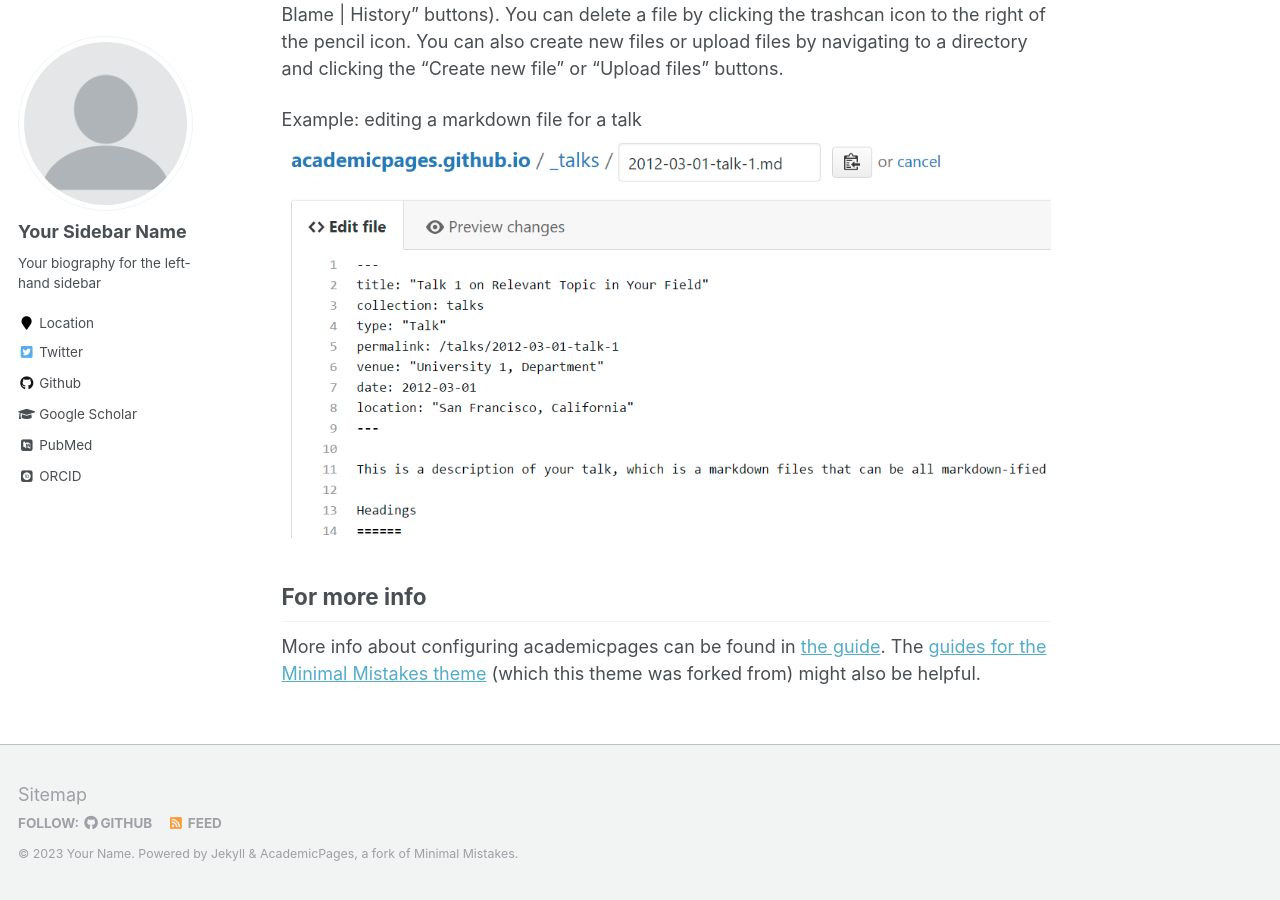
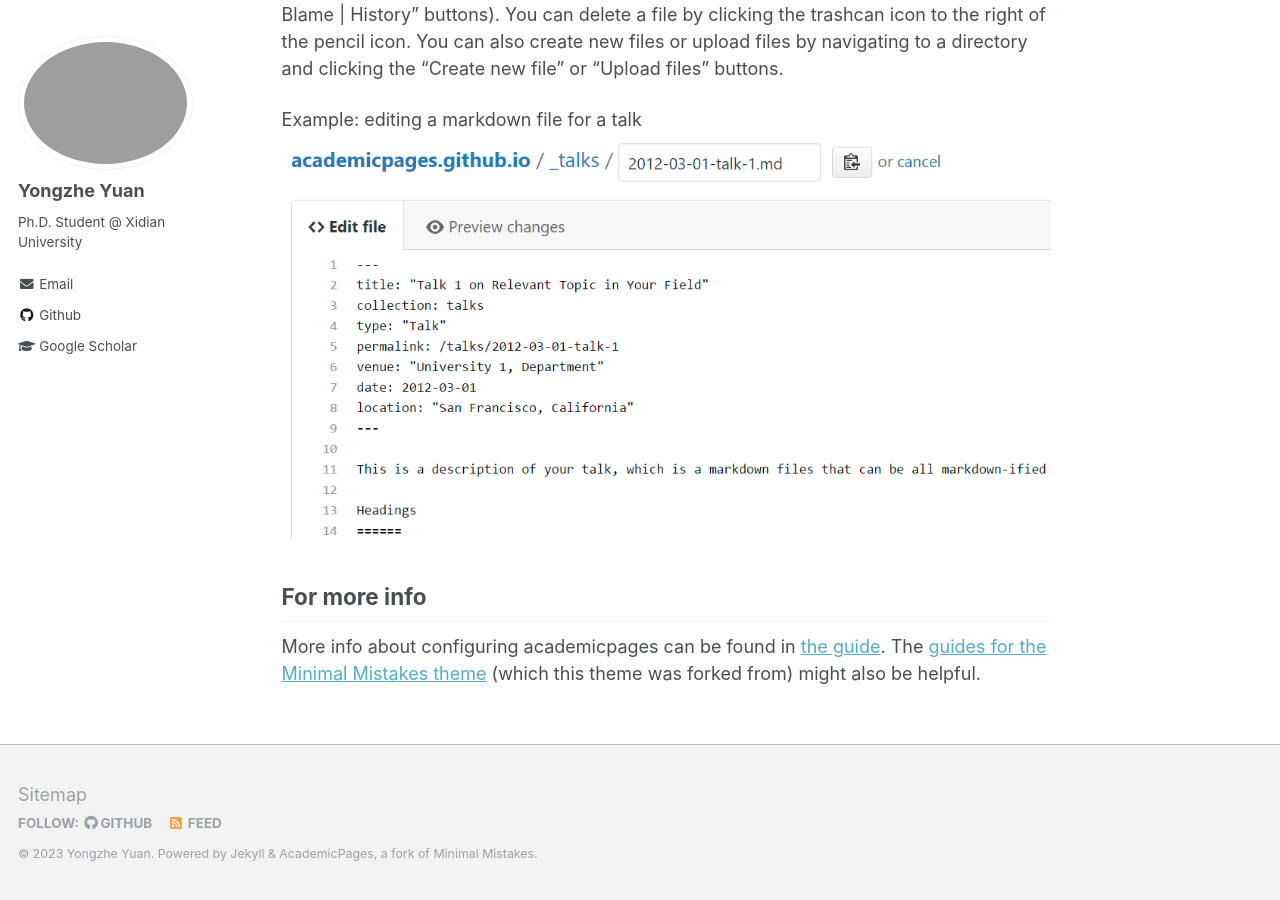
Before and after one commit to YYZMARS/YYZMARS.github.io, a Jekyll site: the page built from _pages/about.md, in a window 1280 px wide and 900 px high, scrolled down 2463 px. Built offline with Jekyll 4.4.1, drawn with Linux system fonts in a browser that asks for light colours; some web fonts are replaced.

Commit message:
Update _config.yml

```diff
--- a/_config.yml
+++ b/_config.yml
@@ -8,12 +8,13 @@
 # Site Settings
 locale                   : "en-US"
 title                    : "Yongzhe Yuan"
-title_separator          : "-"
-name                     : &name "Your Name"
-description              : &description "personal description"
+title_separator          :
+name                     : "Yongzhe Yuan"
+description              :
 url                      : https://yyzmars.github.io/ # the base hostname & protocol for your site e.g. "https://mmistakes.github.io"
 baseurl                  : "" # the subpath of your site, e.g. "/blog"
-repository               : "academicpages/academicpages.github.io"
+dataurl                  : https://yyzmars.github.io/
+repository               :
 teaser                   :  # filename of teaser fallback teaser image placed in /images/, .e.g. "500x300.png"
 breadcrumbs              : false # true, false (default)
 words_per_minute         : 160
@@ -80,14 +81,14 @@ analytics:
 
 # Site Author
 author:
-  name             : "Your Sidebar Name"
-  avatar           : "profile.png"
-  bio              : "Your biography for the left-hand sidebar"
-  location         : "Location"
+  name             : "Yongzhe Yuan"
+  avatar           : "photo.jpg"
+  bio              : "Ph.D. Student @ Xidian University"
+  location         :
   employer         :
-  pubmed           : "https://www.ncbi.nlm.nih.gov/pubmed/?term=john+snow"
-  googlescholar    : "http://yourfullgooglescholarurl.com"
-  email            :
+  pubmed           : #"https://www.ncbi.nlm.nih.gov/pubmed/?term=john+snow"
+  googlescholar    : "https://scholar.google.com.hk/citations?user=uLZ8qJkAAAAJ&hl=zh-CN"
+  email            : "yyz@stu.xidian.edu.cn"
   researchgate     :  # example: "https://www.researchgate.net/profile/yourprofile"
   uri              :
   bitbucket        :
@@ -96,20 +97,20 @@ author:
   flickr           :
   facebook         :
   foursquare       :
-  github           : "academicpages"
+  github           : "YYZMARS"
   google_plus      :
   keybase          :
   instagram        :
   impactstory      : #"https://profiles.impactstory.org/u/xxxx-xxxx-xxxx-xxxx"
   lastfm           :
   linkedin         :
-  orcid            : "http://orcid.org/yourorcidurl"
+  orcid            : #"http://orcid.org/yourorcidurl"
   pinterest        :
   soundcloud       :
   stackoverflow    : # http://stackoverflow.com/users/123456/username
   steam            :
   tumblr           :
-  twitter          : "replacethistwitterhandle"
+  twitter          :
   vine             :
   weibo            :
   xing             :
```
